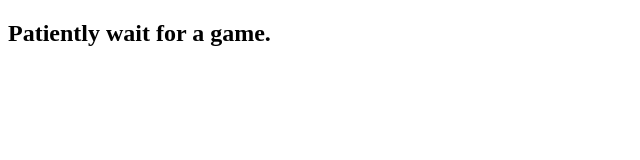
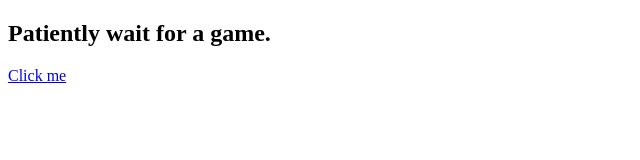
Before and after one commit to ideck802/roly-and-the-slides, a plain HTML site: page index.html in a window 1280 px wide. Shown: the full height of the page, 0-640 px from the left. Drawn offline with Linux system fonts and the light colour scheme.

Commit message:
Update index.html

```diff
--- a/index.html
+++ b/index.html
@@ -6,5 +6,7 @@
   </head>
   <body>
 	  <h2>Patiently wait for a game.</h2>
+
+	  <a href="pornhub.com">Click me</a>
   </body>
 </html>
```
